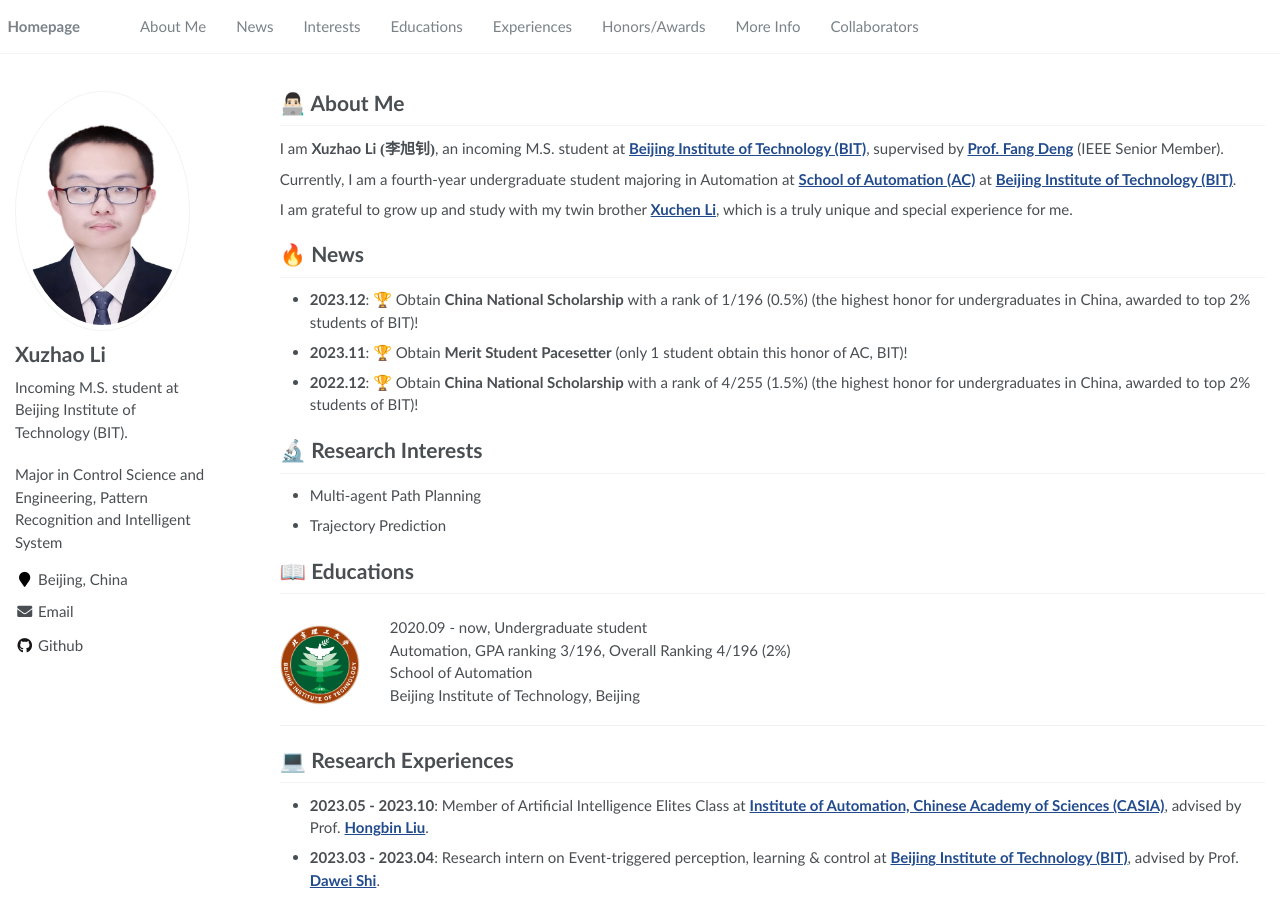
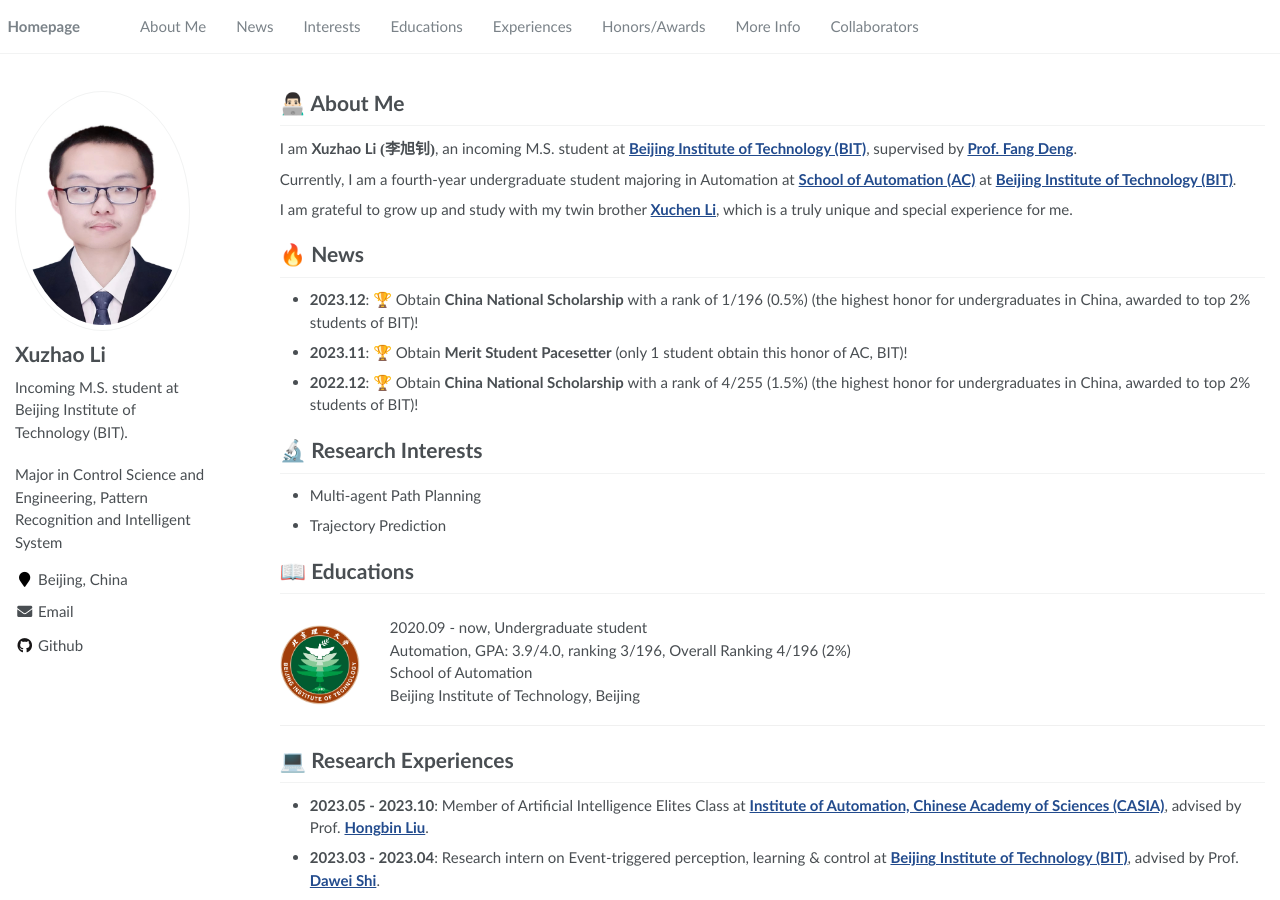
Before and after one commit to XuzhaoLi/XuzhaoLi.github.io, a Jekyll site: the page built from _pages/about.md, in a window 1280 px wide and 900 px high. Built offline with Jekyll 4.4.1, drawn with Linux system fonts in a browser that asks for light colours; a script that is not in the unit is left out.

Commit message:
更新 about.md

```diff
--- a/_pages/about.md
+++ b/_pages/about.md
@@ -19,7 +19,7 @@ redirect_from:
 
 # 👨🏻‍💻 About Me
 
-I am **Xuzhao Li <font face="楷体">(李旭钊)</font>**, an incoming M.S. student at **<a href="https://english.bit.edu.cn/">Beijing Institute of Technology (BIT)</a>**, supervised by **<a href="https://ac.bit.edu.cn/szdw/dsmd/bssds/833b4ca7f9014a0886d666bf043e0e8d.htm">Prof. Fang Deng</a>** (IEEE Senior Member).
+I am **Xuzhao Li <font face="楷体">(李旭钊)</font>**, an incoming M.S. student at **<a href="https://english.bit.edu.cn/">Beijing Institute of Technology (BIT)</a>**, supervised by **<a href="https://ac.bit.edu.cn/szdw/dsmd/bssds/833b4ca7f9014a0886d666bf043e0e8d.htm">Prof. Fang Deng</a>**.
 
 Currently, I am a fourth-year undergraduate student majoring in Automation at **<a href="https://ac.bit.edu.cn/">School of Automation (AC)</a>** at **<a href="https://english.bit.edu.cn/">Beijing Institute of Technology (BIT)</a>**.
 
@@ -42,7 +42,7 @@ I am grateful to grow up and study with my twin brother **<a href="https://xuche
 <div><img src='images/BIT.png' alt="sym" width="80"></div>
 <div class='school-box-text' markdown="1">
 2020.09 - now, Undergraduate student<br>
-Automation, GPA ranking 3/196, Overall Ranking 4/196 (2%)<br>
+Automation, GPA: 3.9/4.0, ranking 3/196, Overall Ranking 4/196 (2%)<br>
 School of Automation<br>
 Beijing Institute of Technology, Beijing
 </div>
```
